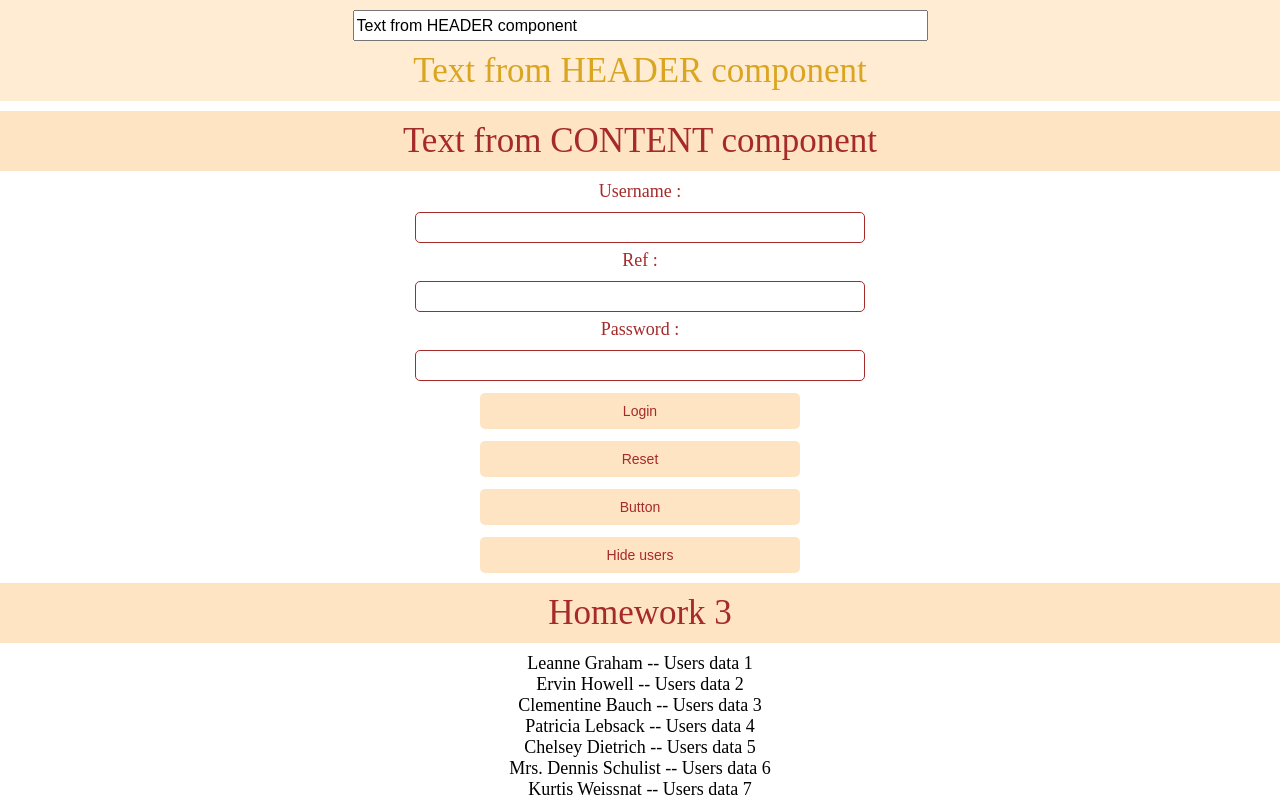
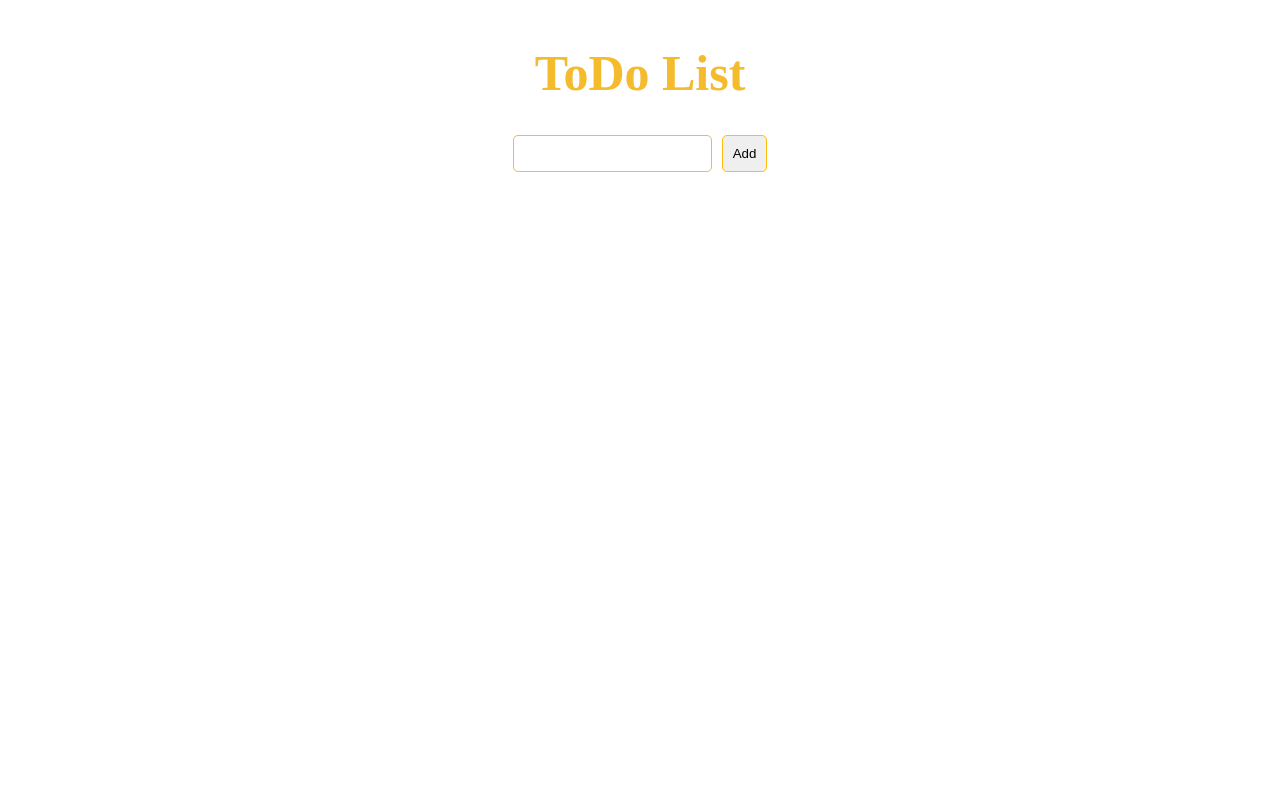
Before and after one commit to vardanyanmary/first-react-app, a React (Create React App) app: page / in a window 1280 px wide. Shown: the top 800 px of the page. Built offline with nearby package versions, Linux system fonts and the light colour scheme.

Commit message:
Todo Task

```diff
--- /dev/null
+++ b/src/Components/ToDo/ToDo.css
@@ -0,0 +1,28 @@
+body{
+    margin: 0;
+}
+.TodoList {
+    color: rgb(244, 187, 45);
+    font-size: 25px;
+    padding: 10px;
+    text-align: center;
+    display: flex;
+    flex-direction: column;
+}
+
+.addToDo input{
+    padding: 10px;
+    margin-right: 10px;
+    border-radius: 5px;
+    border: 1px solid rgb(255, 188, 19);
+}
+
+.addToDo button {
+    padding: 10px;
+    border-radius: 5px;
+    border: 1px solid rgb(255, 188, 19);
+}
+
+.newTasks{
+    background-color: rgb(249, 236, 219);
+}
--- /dev/null
+++ b/src/Components/ToDo/ToDo.tsx
@@ -0,0 +1,96 @@
+import { useEffect, useState } from "react";
+import ToDoItem from "./ToDoItem/ToDoItem";
+import "./ToDo.css";
+
+export interface IToDoItem {
+  id: number;
+  task: string;
+  isCompleted: boolean;
+}
+
+const ToDo = () => {
+  const [toDoValue, setToDoValue] = useState("");
+  const [toDoList, setToDoList] = useState<IToDoItem[]>([]);
+
+  // Change
+  const handleChange = (e: React.ChangeEvent<HTMLInputElement>) => {
+    const newValue = e.target.value;
+    setToDoValue(newValue);
+  };
+
+
+  // Add to do
+  const handleAddToDo = () => {
+    if (!toDoValue) {
+      return;
+    }
+    const id = toDoList.length + 1;
+    const newToDo: IToDoItem = {
+      id: id,
+      task: toDoValue,
+      isCompleted: false,
+    };
+    setToDoList((prev) => [...prev, newToDo]);
+    setToDoValue("");
+  };
+
+  useEffect(() => {
+    console.log(toDoList, "todo list");
+  }, [toDoList]);
+
+
+  //   Delete to do
+
+  // const deleteToDoItem = (id: number) => {
+  //   setToDoList([...toDoList.filter((toDoValue) => toDoValue.id !== id)]);
+  // };
+
+
+  // const deleteToDoItem = (listTask: IToDoItem) => {
+  //   const newToDos = toDoList.filter((toDoValue) => {
+  //     return toDoValue !== listTask;
+  //   });
+  //   setToDoList(newToDos);
+  // };
+
+//-------------------------------
+
+  //Completed
+
+  // const completeTask = (id: IToDoItem['id']) => {
+  //   setToDoList(toDoList.map(todo) => {
+  //       if (todo.id === id) {
+  //         return {...todo, checked: !todo.checked}
+  //       }
+  //       return todo;
+  //   })
+  // }
+
+  // const completeTask = (taskNameCompleted: string) => {
+  //   setToDoList(
+  //     toDoList.filter((todo) => {
+  //       return todo.task != taskNameCompleted;
+  //     })
+  //   );
+  // };
+
+  return (
+    <div className="TodoList">
+      <div className="InputButton">
+        <h1> ToDo List </h1>
+
+        <div className = "addToDo">
+          <input type = "text" value = {toDoValue} onChange = {handleChange} />
+          <button onClick = {handleAddToDo} > Add </button>
+        </div>
+
+        {toDoList.map((todo) => {
+          return <ToDoItem todoItem={todo} />;
+        })}
+
+      </div>
+    </div>
+  );
+};
+
+export default ToDo;
--- /dev/null
+++ b/src/Components/ToDo/ToDoItem/ToDoItem.css
@@ -0,0 +1,29 @@
+.ToDoItem {
+    display: flex;
+    justify-content: space-around;
+    align-items: center;
+    margin-top: 15px;
+    border: 1px solid rgb(255, 188, 19);
+}
+
+.ToDoItem span {
+    width: 30%;
+    display: flex;
+}
+
+.ToDoItem button {
+    width: 40%;
+    height: 10%;
+    padding: 5px;
+    border-radius: 5px;
+    border: 1px solid rgb(255, 188, 19);
+    margin-left: 5px;
+}
+
+.ToDoItemInput{
+    width: 50%;
+    padding: 10px;
+    margin: 10px;
+    border-radius: 5px;
+    border: 1px solid rgb(255, 188, 19);
+}
--- /dev/null
+++ b/src/Components/ToDo/ToDoItem/ToDoItem.tsx
@@ -0,0 +1,43 @@
+import { useState } from "react";
+import { IToDoItem } from "../ToDo";
+import "./ToDoItem.css";
+
+interface ToDoItemProps {
+  todoItem: IToDoItem;
+}
+
+const ToDoItem = ({ todoItem }: ToDoItemProps) => {
+    const { id, isCompleted, task } = todoItem;
+    const [isInEditMode, setIsInEditMode] = useState(false);
+    const [inputText, setInputText] = useState<string>(task);
+
+    const onTodoUpdate = (e:React.ChangeEvent<HTMLInputElement>) => {
+        const newText = e.target.value;
+        setInputText(newText);
+    }
+
+  return (
+    <div className="ToDoItem">
+      { isInEditMode ? ( <input type="text" placeholder="edit todo" className="ToDoItemInput" value = {task} onChange={(e) => onTodoUpdate(e)} /> ) : (<p> {task} </p>) }
+      <span>
+        <button onClick = {() => setIsInEditMode(true)} > Edit </button>
+        <button>Complete</button>
+        <button
+        // onClick={() => deleteToDoItem()}
+        >
+          Delete
+        </button>
+      </span>
+    </div>
+  );
+};
+
+export default ToDoItem;
+
+// const completeTask = (taskNameToDelete: string): void => {
+//     setToDoList(
+//       toDoList.filter((todo) => {
+//         return todo.task != taskNameToDelete;
+//       })
+//     );
+//   };
--- /dev/null
+++ b/src/Homework4.tsx
@@ -0,0 +1,12 @@
+import { Fragment } from 'react'
+import ToDo from './Components/ToDo/ToDo'
+
+const Homework4 = () => {
+    return (
+      <Fragment>
+            <ToDo/>
+      </Fragment>
+  )
+}
+
+export default Homework4
--- a/src/index.tsx
+++ b/src/index.tsx
@@ -1,14 +1,20 @@
 import React from 'react';
 import ReactDOM from 'react-dom/client';
-import Homework1 from './Homework1';
+import Homework4 from './Homework4';
+// import Homework1 from './Homework1';
 
 const root = ReactDOM.createRoot(document.getElementById('root') as HTMLElement);
 
 root.render(
 	<React.StrictMode>
-		<Homework1/>
+		<Homework4/>
 	</React.StrictMode>,
 );
+
+
+
+
+{/* <Homework1/> */}
 
 // import App from './App';
 
```
Also changed, not shown: src/Components/Content/Content.tsx (+87 -0 lines), src/Components/Header/Header.tsx (+37 -0 lines), src/Components/Users/Users.tsx (+38 -0 lines).
